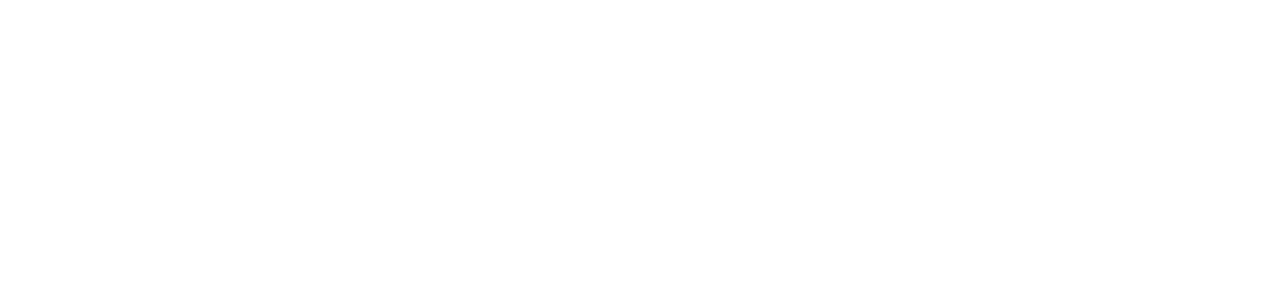
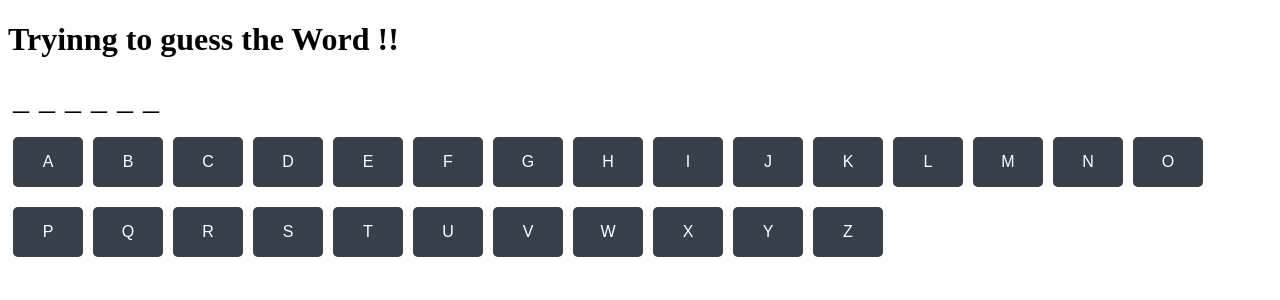
Before and after one commit to SamyakJain3/Hangman_Game, a React (Vite) app: page /play in a window 1280 px wide. Shown: the top 300 px of the page. Built offline with nearby package versions, Linux system fonts and the light colour scheme.

Commit message:
i just added some

```diff
--- a/src/App.jsx
+++ b/src/App.jsx
@@ -24,7 +24,7 @@
         <div className="App">
           <h1>Welcome to the Hangman Game !</h1>
           <p>Get ready to guess the word letter by letter.</p>
-          <Button value='Start Game' color={'var(--btnColor)'} onClick={handleStartGame}/>
+          <Button value='Start Game' className="start" color={'var(--btnColor)'} onClick={handleStartGame}/>
         </div>
       )}
     </>
--- a/src/Pages/PlayGame/PlayGame.jsx
+++ b/src/Pages/PlayGame/PlayGame.jsx
@@ -1,10 +1,42 @@
-import React from 'react'
+ const alphabets = Array.from({ length: 26 }, (_, i) =>
+    String.fromCharCode(65 + i)
+  );
 
-const PlayGame = () => {
+import React, { useState } from 'react'
+import './playGame.css'
+const PlayGame = ({ word = 'samyak' }) => {
+  const [usedletters, setUsedletters] = useState('');
+
+  const wordArr = word.toUpperCase().split('');
+  const usedlettersArr = usedletters.toUpperCase().split('');
+  const usedWordArr = wordArr.map((char) =>
+    usedlettersArr.includes(char) ? char : '_'
+  );
+  console.log(usedWordArr);
+
+   const handleLetterClick = (letter) => {
+    if (!usedlettersArr.includes(letter)) {
+      setUsedletters(usedletters + letter);
+    }
+  };
   return (
     <div>
+      <h1>Tryinng to guess the  Word !!</h1>
+      <div>
+      {usedWordArr.map((char, idx) => (
+        <span key={idx} style={{ margin: '0 5px', fontSize: '2rem' }}>
+          {char}
+        </span>
+      ))}
+      </div>
+   <div>
+      {alphabets.map((letter) => (
+        <button key={letter} className="alpha" onClick={() => handleLetterClick(letter)}>{letter}</button>
+      ))}
+  </div>
 
-    </div>
+      </div>
+
   )
 }
 
--- /dev/null
+++ b/src/Pages/PlayGame/playGame.css
@@ -0,0 +1,11 @@
+
+.alpha{
+    width: 70px;
+    height: 50px;
+    padding: 10px;
+    background-color: var(--btnColor);
+    margin-top: 20px;
+}
+.alpha:hover{
+    background-color: var(--btnHoverColor);
+}
--- a/src/Pages/startGame/startGame.css
+++ b/src/Pages/startGame/startGame.css
@@ -1,3 +1,8 @@
 .instruction{
     text-align: center;
 }
+    button{
+    width: 8vw;
+    height: 60px;
+    margin: 0 5px;
+}
--- a/src/components/InputForm/inputForm.css
+++ b/src/components/InputForm/inputForm.css
@@ -4,11 +4,7 @@
     border-radius: 10px;
     border: 1px solid black;
 }
-button{
-    width: 8vw;
-    height: 60px;
-    margin: 0 5px;
-}
+
 .Input{
     display: flex;
     justify-content: center;
--- /dev/null
+++ b/src/components/button/button.css
@@ -0,0 +1,5 @@
+button{
+    width: 8vw;
+    height: 60px;
+    margin: 0 5px;
+}
--- a/src/components/button/button.jsx
+++ b/src/components/button/button.jsx
@@ -1,9 +1,10 @@
 import React from 'react'
+import './button.css'
 
-const Button = ({value, onClick, color}) => {
+const Button = ({value, onClick, color }) => {
   return (
     <div>
-      <button onClick={onClick} style={{ backgroundColor: color }}>
+      <button onClick={onClick} style={{ backgroundColor: color }} >
         {value}
       </button>
     </div>
```
